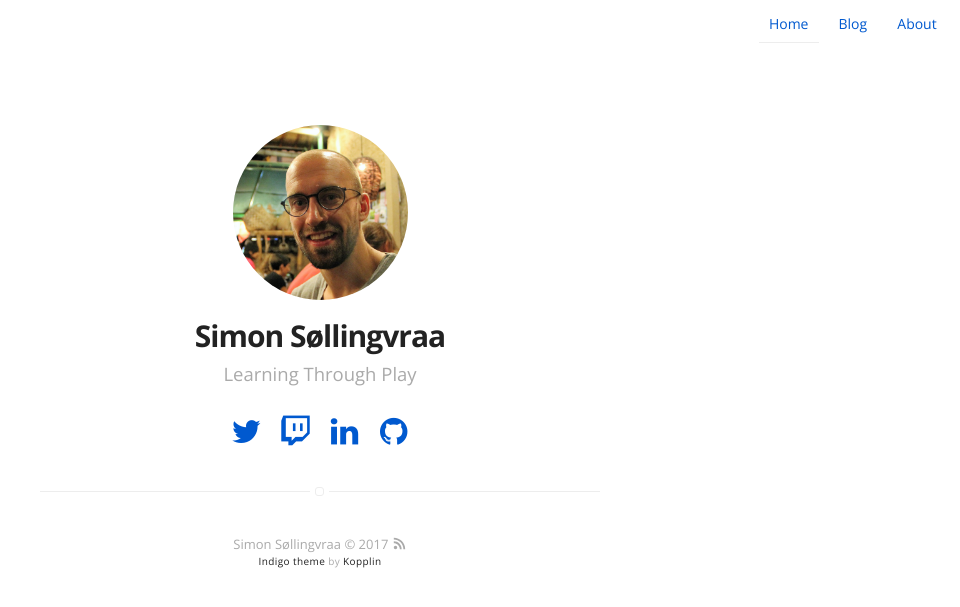
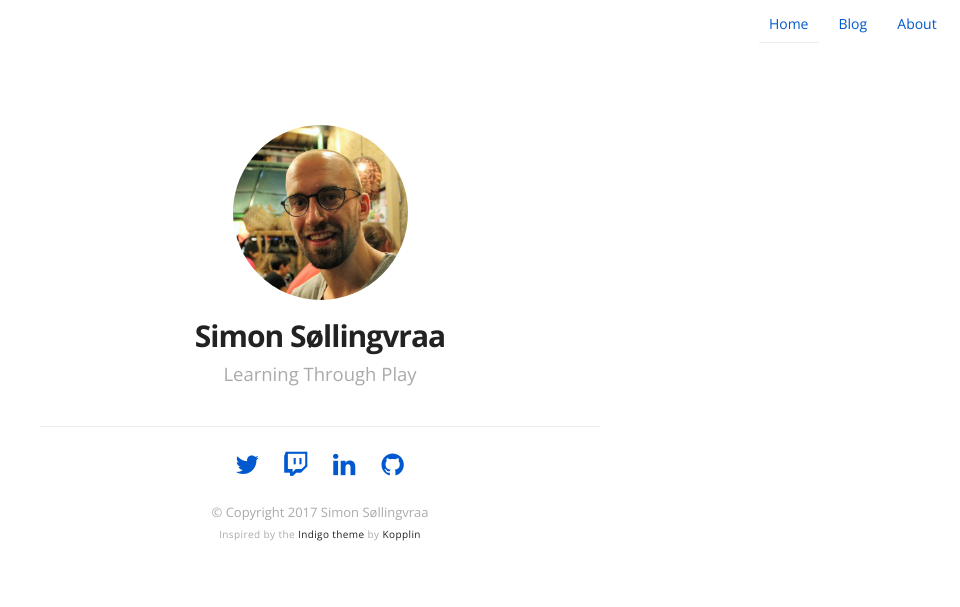
Before and after one commit to simsoll/simsoll.github.io, a Jekyll site: the page built from index.html, in a window 1280 px wide. Shown: the top 607 px of the page, without its empty margins (320-1280 px from the left). Built offline with Jekyll 4.4.1, drawn with Linux system fonts in a browser that asks for light colours.

Commit message:
Fixed footer

```diff
--- a/_includes/footer.html
+++ b/_includes/footer.html
@@ -1,7 +1,12 @@
-<footer class="footer-main">
-    {{ site.name }} © {{ site.time | date: '%Y' }} <a class="link" href="{{ site.url }}/feed.xml" target="_blank"><svg class="icon icon-rss"><use xlink:href="#icon-rss"></use></svg></a>
+<footer class="footer">
+    <div class="footer__icons">
+        {% include social-links.html %}
+    </div>
+    <div class="footer__container">
+        © Copyright {{ site.time | date: '%Y' }} {{ site.name }}
+    </div>
 
-    <p class="extra">
-        <a class="link" href="https://github.com/sergiokopplin/indigo">Indigo theme</a> by <a class="link" href="http://koppl.in">Kopplin</a>
+    <p class="footer__extra">
+        Inspired by the <a class="footer__link footer__link--special" href="https://github.com/sergiokopplin/indigo">Indigo theme</a> by <a class="footer__link footer__link--special" href="http://koppl.in">Kopplin</a>
     </p>
 </footer>
--- a/_includes/header.html
+++ b/_includes/header.html
@@ -14,7 +14,5 @@
 
     <h1 class="header-home__title">{{ site.name }}</h1>
     <h2 class="header-home__description">{{ site.bio }}</h2>
-
-    {% include social-links.html %}
 </header>
 {% endif %} {% include nav.html %}
--- a/_sass/components/footer.sass
+++ /dev/null
@@ -1,52 +0,0 @@
-.footer-main
-    border-top: 1px solid $epsilon
-    padding: 40px 0
-    margin: 40px 0 0
-    font-size: 1.3rem
-    color: $gama
-    font-weight: 300
-    text-align: center
-    position: relative
-
-    &:before
-        display: block
-        content: " "
-        width: 7px
-        height: 7px
-        border: $epsilon 1px solid
-        position: absolute
-        top: -5px
-        left: 50%
-        margin-left: -5px
-        background: #FFF
-        box-shadow: #FFF 0 0 0 5px
-        border-radius: 3px
-
-    > .link
-        display: inline
-
-        > .icon
-            width: 15px !important
-            fill: $gama !important
-            transition: ease-in-out all .3s
-            position: relative
-            top: 3px
-            display: inherit
-            margin: 0
-
-            &:hover
-                fill: $delta !important
-
-    > .extra
-        color: $gama
-        margin-top: 0
-
-        > .link
-            color: $beta
-            text-decoration: none
-            border-bottom: 1px solid transparent
-            transition: ease-in-out all .3s
-            padding-bottom: 1px
-
-            &:hover
-                border-color: $gama
--- /dev/null
+++ b/_sass/components/footer.scss
@@ -0,0 +1,37 @@
+.footer {
+    border-top: 1px solid $epsilon;
+    padding: 25px 0;
+    margin: 40px 0 0;
+    font-size: 1.3rem;
+    color: $gama;
+    font-weight: 300;
+    text-align: center;
+    position: relative;
+
+    &__icons {
+        margin-bottom: 25px;
+    }
+
+    &__container {
+        margin-bottom: 5px;
+    }
+    &__link {
+        display: inline;
+
+        &--special {
+            color: $beta;
+            text-decoration: none;
+            border-bottom: 1px solid transparent;
+            transition: ease-in-out all .3s;
+            padding-bottom: 1px;
+            &:hover {
+                color: $beta;
+                border-color: $gama;
+            }
+        }
+    }
+    &__extra {
+        color: $gama;
+        margin-top: 0;
+    }
+}
--- a/_sass/components/social-links.scss
+++ b/_sass/components/social-links.scss
@@ -6,7 +6,6 @@
     text-decoration: none;
     position: relative;
     display: inline-block;
-    height: 35px;
     width: 35px;
     &:last-of-type {
         padding-right: 0;
```
